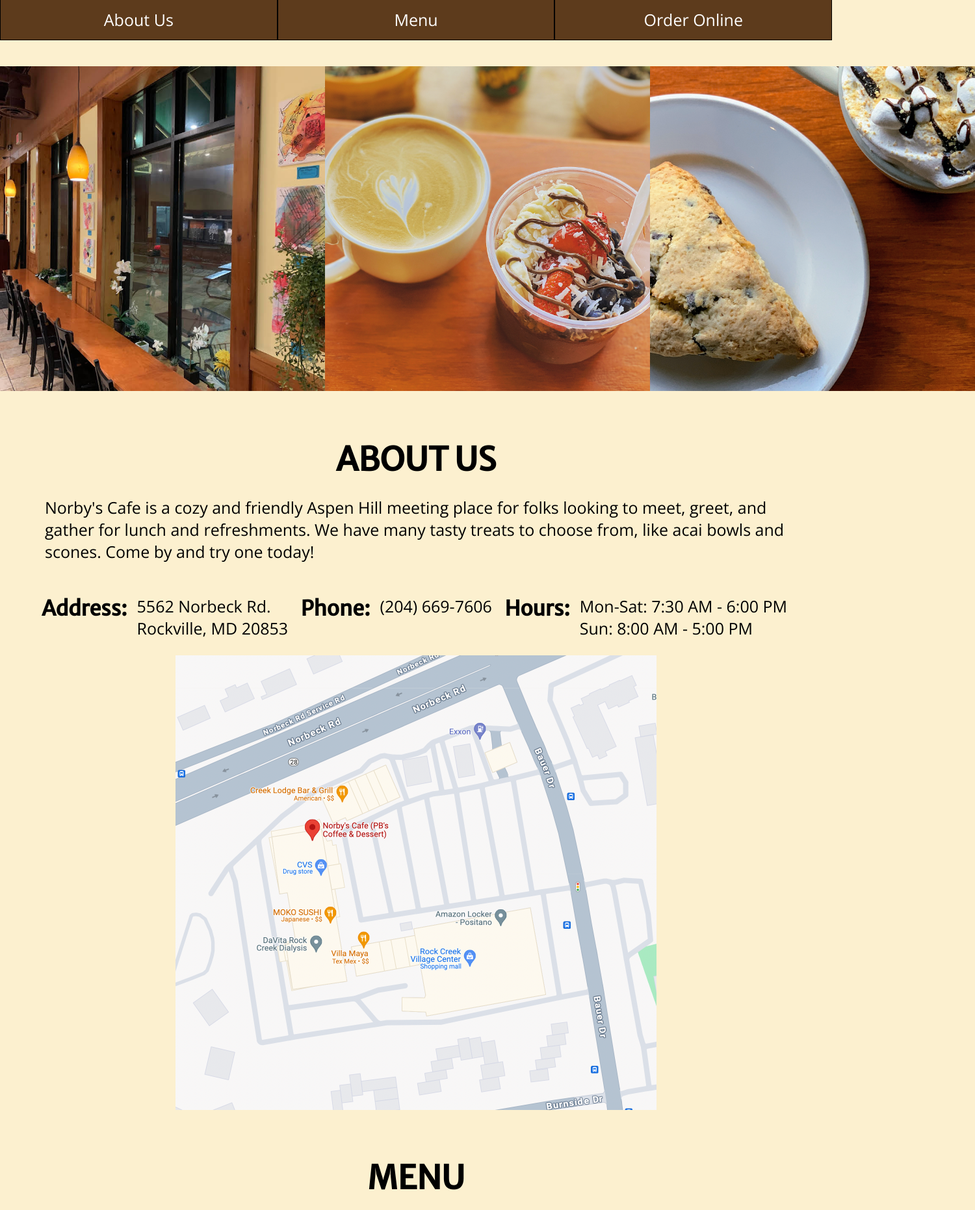
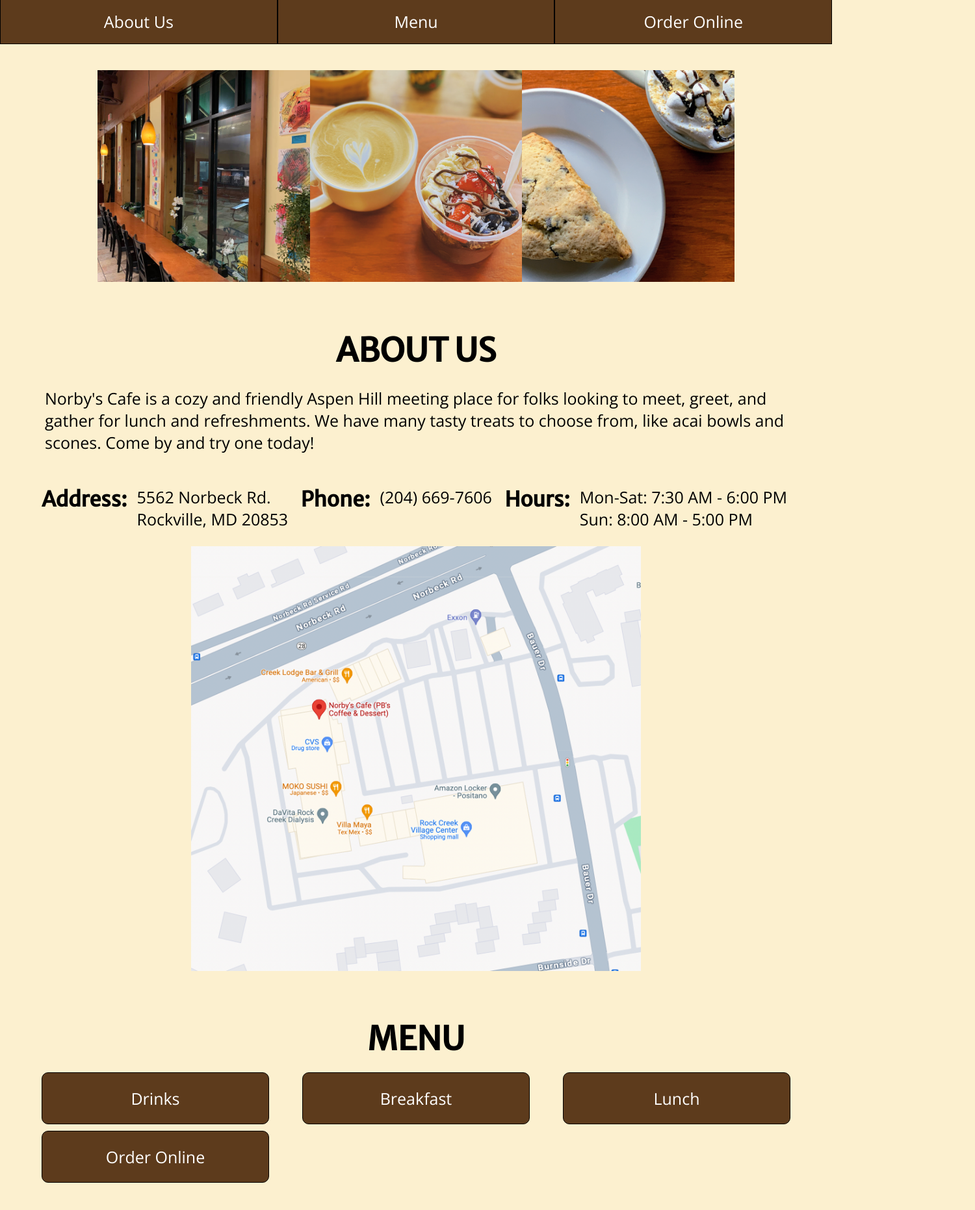
Before and after one commit to carolinehwang13/responsive_redesign, a plain HTML site: page index.html in a window 1280 px wide. Shown: the part 122-1985 px from the top of the page at 65% size, 1500 px wide, since content can reach past the window. Drawn offline with nearby package versions, Linux system fonts and the light colour scheme.

Commit message:
some resizing stuff

```diff
--- a/styles.css
+++ b/styles.css
@@ -65,7 +65,7 @@ p {
 
 .headerButton {
   width: 100%;
-  height: 8vh;
+  height: 70px;
   background-color: #5d3b1c;
   color: white;
   border: 1px solid black;
@@ -80,13 +80,14 @@ p {
 
 #photos {
   display: flex;
-  flex-direction: wrap;
-  height: 500px;
-  width: auto;
+  flex-direction: row;
+  flex-wrap: wrap;
+  justify-content: center;
+  width: 85%;
 }
 .homeImage {
   height: 100%;
-  width: 80%;
+  width: 30%;
 }
 
 /* ABOUT US */
@@ -101,6 +102,7 @@ p {
   width: 100%;
   display: flex;
   justify-content: space-between;
+  flex-wrap: wrap;
 }
 
 .contact {
@@ -110,8 +112,8 @@ p {
 }
 
 #map {
-  /* width: 50%; */
-  height: 700px;
+  width: 60%;
+  /* height: 700px; */
 }
 
 /* MENUS */
@@ -126,13 +128,15 @@ p {
 #menuButtons {
   display: flex;
   justify-content: space-between;
+  flex-wrap: wrap;
   column-gap: 30px;
+  row-gap: 10px;
   width: 100%;
 }
 
 .menuButton {
-  width: 50vw;
-  height: 8vh;
+  width: 350px;
+  height: 80px;
   background-color: #5d3b1c;
   color: white;
   border: 1px solid black;
@@ -156,11 +160,12 @@ p {
 .menuSubSection {
   display: flex;
   justify-content: space-between;
+  flex-wrap: wrap;
   column-gap: 40px;
 }
 
 .menuSubSubSection {
-  width: 100%;
+  width: 31%;
   display: flex;
   flex-direction: column;
   align-items: center;
```
